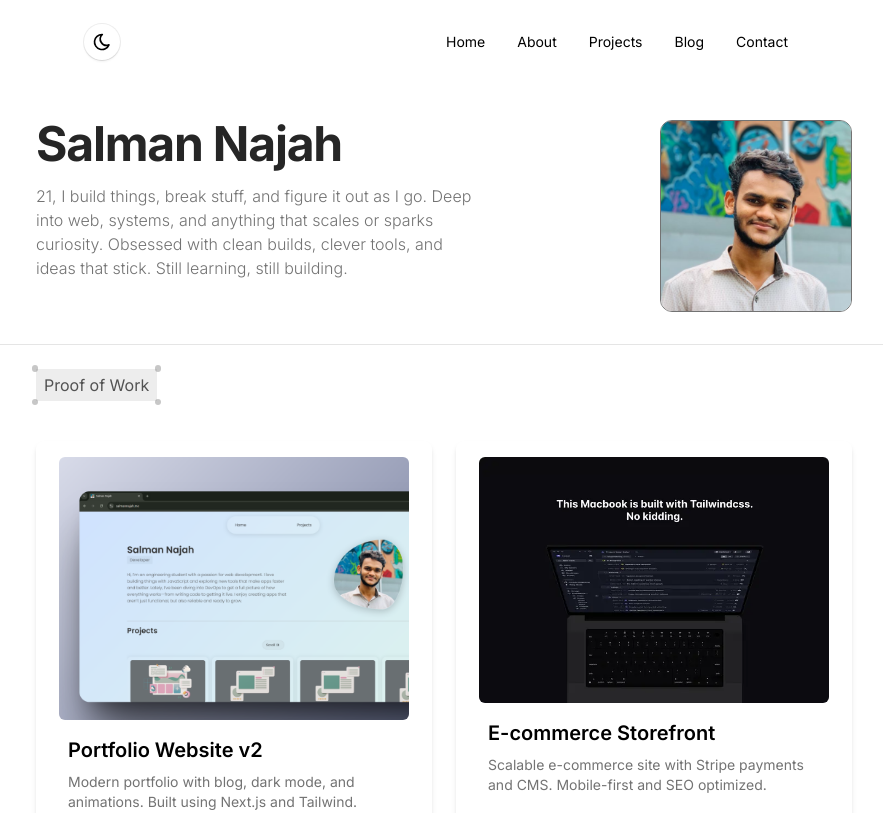
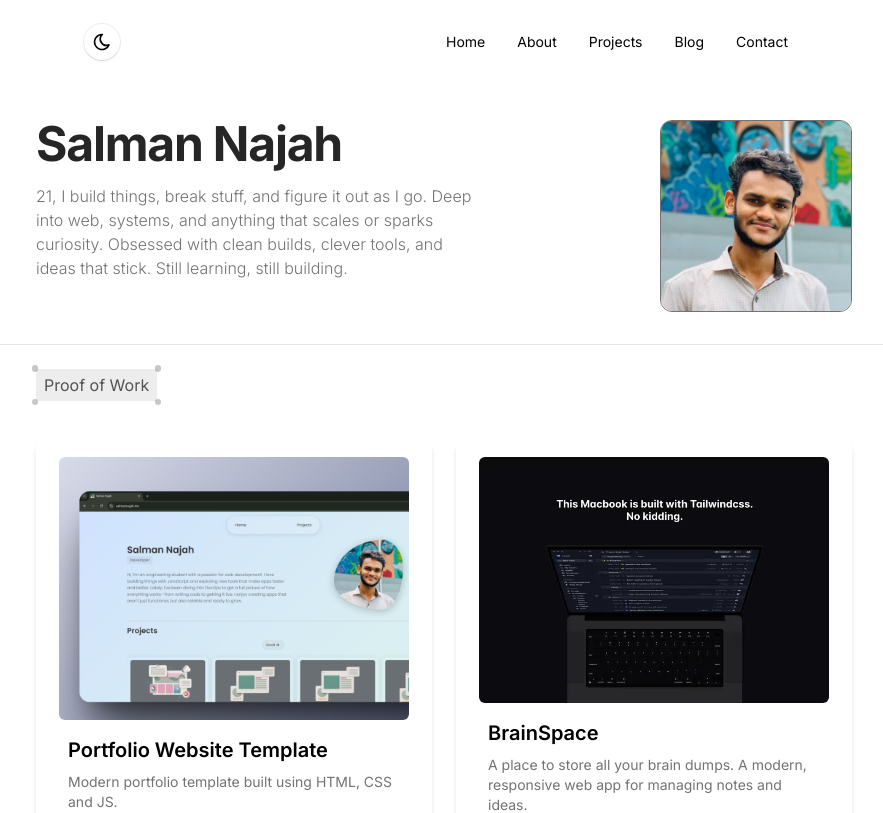
Before and after one commit to SalmanNajah/Portfolio, a Next.js app: page / in a window 1280 px wide. Shown: the top 813 px of the page, without its empty margins (196-1079 px from the left). Built offline with nearby package versions, Linux system fonts and the light colour scheme.

Commit message:
fix: update project details and adjust layout for improved clarity

```diff
--- a/src/app/page.tsx
+++ b/src/app/page.tsx
@@ -11,10 +11,10 @@ export default function Home() {
       <Container className="z-10 relative min-h-full pt-30 flex flex-col md:flex-row md:justify-between pb-8 border-b border-neutral-200 dark:border-neutral-700 ">
         <motion.div
           className="order-1 md:order-2 mb-4 md:mb-0 flex justify-start md:justify-start"
-          initial={{ opacity: 0, filter: "blur(8px)" }}
-          whileInView={{ opacity: 1, filter: "blur(0px)" }}
+          initial={{ opacity: 0, filter: "blur(8px)", y: 20 }}
+          whileInView={{ opacity: 1, filter: "blur(0px)", y: 0 }}
           viewport={{ once: true, amount: 0.1 }}
-          transition={{ duration: 0.3 }}
+          transition={{ duration: 0.3, delay: 0.2 }}
         >
           <Link href="/">
             <Image src="/avatar.png" alt="Logo" width={150} height={150} className="rounded-xl object-cover border-secondary border w-32 h-32 md:w-48 md:h-48" />
@@ -23,17 +23,17 @@ export default function Home() {
         <div
           className="order-2 md:order-1">
 
-          <motion.h1 initial={{ opacity: 0, filter: "blur(8px)" }}
-            whileInView={{ opacity: 1, filter: "blur(0px)" }}
-            transition={{ duration: 0.4 }}
+          <motion.h1 initial={{ opacity: 0, filter: "blur(8px)", y: 20 }}
+            whileInView={{ opacity: 1, filter: "blur(0px)", y: 0 }}
+            transition={{ duration: 0.4, delay: 0.1 }}
             viewport={{ once: true, amount: 0.1 }}
             className="text-3xl md:text-5xl font-bold text-primary dark:text-white tracking-tight flex justify-self-start md:justify-self-start">
             Salman Najah
           </motion.h1>
 
-          <motion.p initial={{ opacity: 0, filter: "blur(8px)" }}
-            whileInView={{ opacity: 1, filter: "blur(0px)" }}
-            transition={{ duration: 0.5 }}
+          <motion.p initial={{ opacity: 0, filter: "blur(8px)",y : 20 }}
+            whileInView={{ opacity: 1, filter: "blur(0px)", y: 0 }}
+            transition={{ duration: 0.5, delay: 0.3 }}
             className="text-neutral-500 dark:text-neutral-400 font-light pt-4 text-sm md:text-base max-w-84 flex justify-self-start md:max-w-md">
             21, I build things, break stuff, and figure it out as I go. Deep into web, systems, and anything that scales or sparks curiosity. Obsessed with clean builds, clever tools, and ideas that stick. Still learning, still building.
           </motion.p>
--- a/src/components/projects.tsx
+++ b/src/components/projects.tsx
@@ -3,20 +3,23 @@ import Container from './container'
 import Image from 'next/image'
 import Link from 'next/link'
 import SideHeaders from './sideheaders'
+//Imp TODO:
+//Change the layout in landing to only 3 and more in projects page
+// also adjust the spacing of the text description and image properly
 
 const Projects = () => {
   const projects = [
     {
-      title: "Portfolio Website v2",
-      description: "Modern portfolio with blog, dark mode, and animations. Built using Next.js and Tailwind.",
-      link: "https://github.com/yourusername/portfolio-v2",
+      title: "Portfolio Website Template",
+      description: "Modern portfolio template built using HTML, CSS and JS.",
+      link: "https://github.com/Salman-in/portfolio-v1",
       image: "/image2.png",
-      skills: ["Next.js", "TypeScript", "Tailwind CSS", "Framer Motion", "Vercel"]
+      skills: ["HTML", "CSS", "JavaScript", "Responsive Design", "GitHub Pages"]
     },
     {
-      title: "E-commerce Storefront",
-      description: "Scalable e-commerce site with Stripe payments and CMS. Mobile-first and SEO optimized.",
-      link: "https://github.com/yourusername/ecommerce-storefront",
+      title: "BrainSpace",
+      description: "A place to store all your brain dumps. A modern, responsive web app for managing notes and ideas.",
+      link: "https://github.com/Salman-in/brainspace",
       image: "/image3.png",
       skills: ["React", "Next.js", "Stripe", "Sanity.io", "Redux Toolkit"]
     },
```
